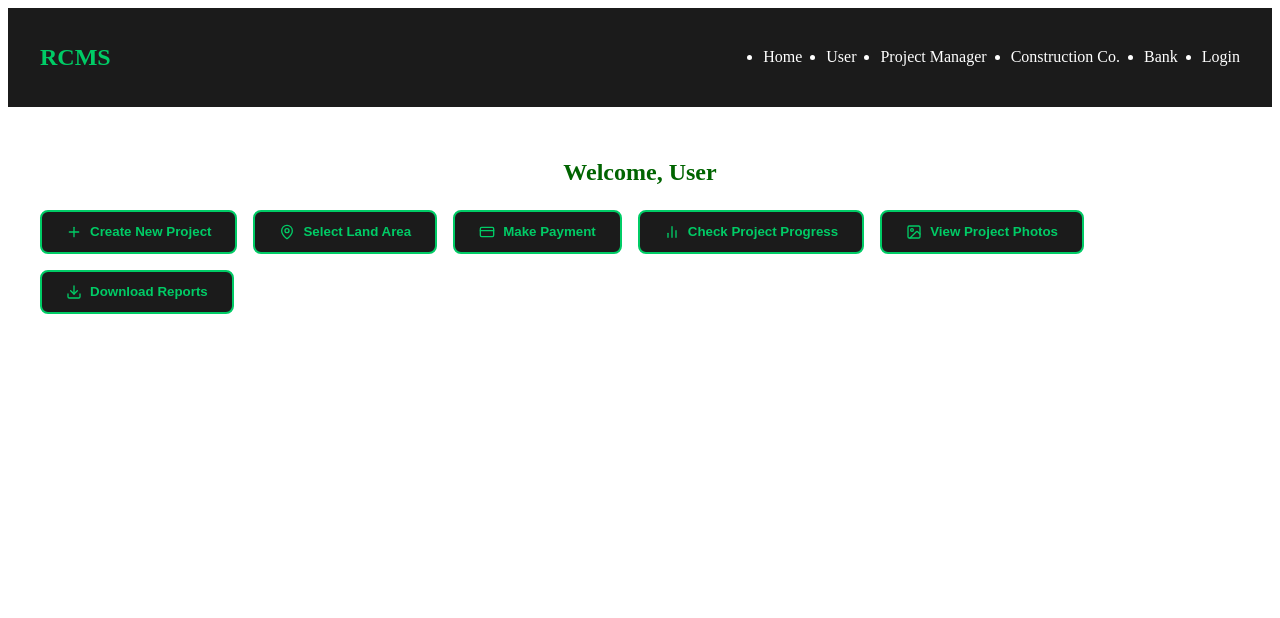
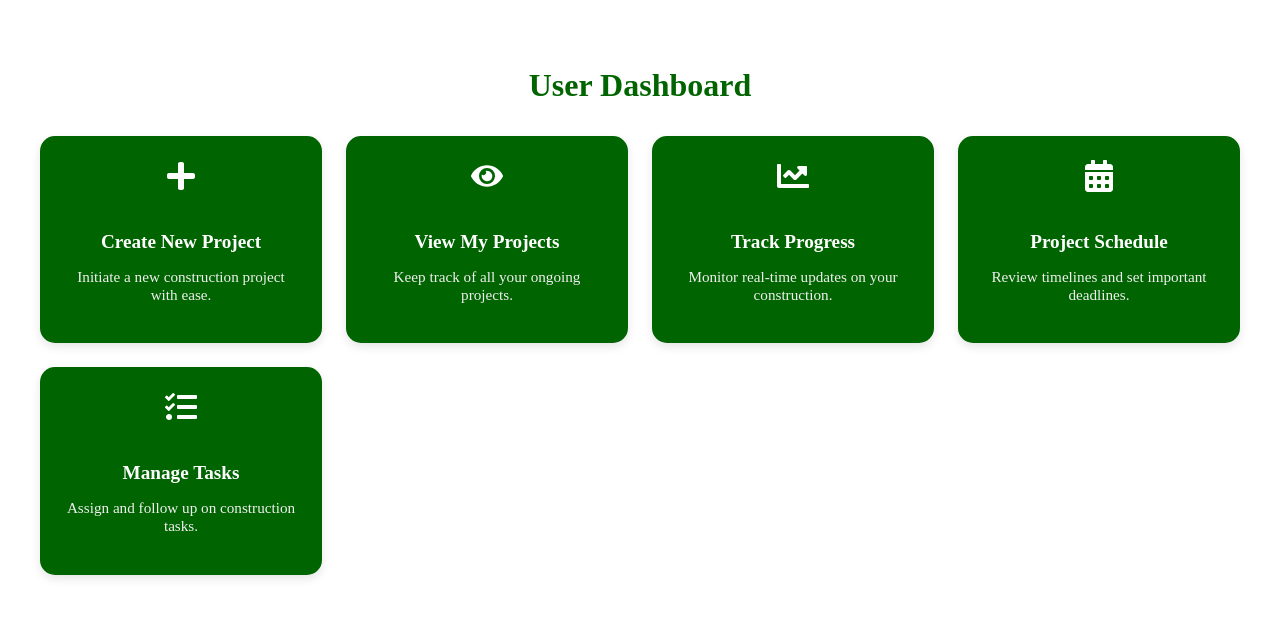
Before and after one commit to Robert-Otieno-Alehandro21/RCMS, a React (Vite) app: page /user-dashboard in a window 1280 px wide. Shown: the top 618 px of the page. Built offline with nearby package versions, Linux system fonts and the light colour scheme.

Commit message:
Made changes on the dashboards

```diff
--- a/package.json
+++ b/package.json
@@ -11,7 +11,8 @@
   },
   "dependencies": {
     "react": "^19.1.0",
-    "react-dom": "^19.1.0"
+    "react-dom": "^19.1.0",
+    "react-icons": "^5.5.0"
   },
   "devDependencies": {
     "@eslint/js": "^9.25.0",
--- a/src/App.jsx
+++ b/src/App.jsx
@@ -24,6 +24,9 @@ const App = () => {
       <Route path="/project-manager" element={<Projectmanager />} />
       <Route path="/construction-company" element={<Constructioncompany />} />
       <Route path="/bank-management" element={<Bankmanagement />} />
+
+
+
     </Routes>
   );
 };
--- a/src/Dashboards/Bankmanagement.css
+++ b/src/Dashboards/Bankmanagement.css
@@ -1,50 +1,39 @@
-.dashboard.bank {
+.dashboard-container {
+  background-color: #ffffff;
+  min-height: 100vh;
   padding: 2rem;
-  background: #ffffff;
-  min-height: 100vh;
-  color: #1b1b1b;
 }
 
-.dashboard.bank h2 {
+.dashboard-title {
   color: #006400;
-  margin-bottom: 1.5rem;
+  text-align: center;
+  margin-bottom: 2rem;
+  font-size: 2rem;
 }
 
-.dashboard-section {
-  display: flex;
-  flex-wrap: wrap;
-  gap: 1rem;
+.dashboard-modules {
+  display: grid;
+  grid-template-columns: repeat(auto-fit, minmax(250px, 1fr));
+  gap: 1.5rem;
 }
 
-.dashboard-section button {
-  background: #1b1b1b;
-  color: #00cc66;
-  border: 2px solid #00cc66;
-  padding: 0.75rem 1.5rem;
-  border-radius: 8px;
-  font-weight: bold;
+.dashboard-card {
+  background-color: #006400;
+  color: white;
+  padding: 1.5rem;
+  border-radius: 15px;
+  box-shadow: 0 4px 10px rgba(0, 0, 0, 0.1);
+  transition: transform 0.3s ease;
+  text-align: center;
   cursor: pointer;
-  transition: all 0.3s ease;
-  display: flex;
-  align-items: center;
-  gap: 8px;
 }
 
-.dashboard-section button:hover {
-  background: #00cc66;
-  color: #ffffff;
-  transform: translateY(-2px);
-  box-shadow: 0 4px 12px rgba(0, 204, 102, 0.3);
+.dashboard-card:hover {
+  transform: translateY(-5px);
 }
 
-@media (max-width: 768px) {
-  .dashboard-section {
-    flex-direction: column;
-    align-items: stretch;
-  }
-
-  .dashboard-section button {
-    width: 100%;
-    justify-content: center;
-  }
+.dashboard-icon {
+  font-size: 2rem;
+  margin-bottom: 1rem;
+  color: white;
 }
--- a/src/Dashboards/Constructioncompany.css
+++ b/src/Dashboards/Constructioncompany.css
@@ -1,50 +1,39 @@
-.dashboard.company {
+.dashboard-container {
+  background-color: #ffffff;
+  min-height: 100vh;
   padding: 2rem;
-  background: #ffffff;
-  min-height: 100vh;
-  color: #1b1b1b;
 }
 
-.dashboard.company h2 {
+.dashboard-title {
   color: #006400;
-  margin-bottom: 1.5rem;
+  text-align: center;
+  margin-bottom: 2rem;
+  font-size: 2rem;
 }
 
-.dashboard-section {
-  display: flex;
-  flex-wrap: wrap;
-  gap: 1rem;
+.dashboard-modules {
+  display: grid;
+  grid-template-columns: repeat(auto-fit, minmax(250px, 1fr));
+  gap: 1.5rem;
 }
 
-.dashboard-section button {
-  background: #1b1b1b;
-  color: #00cc66;
-  border: 2px solid #00cc66;
-  padding: 0.75rem 1.5rem;
-  border-radius: 8px;
-  font-weight: bold;
+.dashboard-card {
+  background-color: #006400;
+  color: white;
+  padding: 1.5rem;
+  border-radius: 15px;
+  box-shadow: 0 4px 10px rgba(0, 0, 0, 0.1);
+  transition: transform 0.3s ease;
+  text-align: center;
   cursor: pointer;
-  transition: all 0.3s ease;
-  display: flex;
-  align-items: center;
-  gap: 8px;
 }
 
-.dashboard-section button:hover {
-  background: #00cc66;
-  color: #ffffff;
-  transform: translateY(-2px);
-  box-shadow: 0 4px 12px rgba(0, 204, 102, 0.3);
+.dashboard-card:hover {
+  transform: translateY(-5px);
 }
 
-@media (max-width: 768px) {
-  .dashboard-section {
-    flex-direction: column;
-    align-items: stretch;
-  }
-
-  .dashboard-section button {
-    width: 100%;
-    justify-content: center;
-  }
+.dashboard-icon {
+  font-size: 2rem;
+  margin-bottom: 1rem;
+  color: white;
 }
--- a/src/Dashboards/Projectmanager.css
+++ b/src/Dashboards/Projectmanager.css
@@ -1,50 +1,44 @@
-.dashboard.manager {
+.dashboard-container {
+  background-color: #ffffff;
+  min-height: 100vh;
   padding: 2rem;
-  background: #ffffff;
-  min-height: 100vh;
-  color: #1b1b1b;
 }
 
-.dashboard.manager h2 {
+.dashboard-title {
   color: #006400;
-  margin-bottom: 1.5rem;
+  text-align: center;
+  margin-bottom: 2rem;
+  font-size: 2rem;
 }
 
-.dashboard-section {
-  display: flex;
-  flex-wrap: wrap;
-  gap: 1rem;
+.dashboard-modules {
+  display: grid;
+  grid-template-columns: repeat(auto-fit, minmax(250px, 1fr));
+  gap: 1.5rem;
 }
 
-.dashboard-section button {
-  background: #1b1b1b;
-  color: #00cc66;
-  border: 2px solid #00cc66;
-  padding: 0.75rem 1.5rem;
-  border-radius: 8px;
-  font-weight: bold;
+.dashboard-card {
+  background-color: #006400;
+  color: white;
+  padding: 1.5rem;
+  border-radius: 15px;
+  box-shadow: 0 4px 10px rgba(0, 0, 0, 0.1);
   cursor: pointer;
-  transition: all 0.3s ease;
-  display: flex;
-  align-items: center;
-  gap: 8px;
+  transition: transform 0.3s ease, box-shadow 0.3s ease;
 }
 
-.dashboard-section button:hover {
-  background: #00cc66;
-  color: #ffffff;
-  transform: translateY(-2px);
-  box-shadow: 0 4px 12px rgba(0, 204, 102, 0.3);
+.dashboard-card:hover {
+  transform: translateY(-5px);
+  box-shadow: 0 8px 20px rgba(0, 100, 0, 0.3);
 }
 
-@media (max-width: 768px) {
-  .dashboard-section {
-    flex-direction: column;
-    align-items: stretch;
-  }
+.dashboard-card h3 {
+  margin-bottom: 0.5rem;
+  font-size: 1.2rem;
+  color: #ffffff;
+}
 
-  .dashboard-section button {
-    width: 100%;
-    justify-content: center;
-  }
+.dashboard-card p {
+  font-size: 0.95rem;
+  color: #f0f0f0;
 }
--- a/src/Dashboards/Projectmanager.jsx
+++ b/src/Dashboards/Projectmanager.jsx
@@ -1,27 +1,39 @@
 import React from "react";
-import Navbar from "../components/Navbar";
-import {
-  UploadCloud,
-  CheckCircle,
-  ClipboardList,
-  FileText
-} from "lucide-react";
 import "./Projectmanager.css";
+import { FaProjectDiagram, FaMapMarkedAlt, FaImages, FaClipboardCheck, FaTools } from "react-icons/fa";
 
 const Projectmanager = () => {
   return (
-    <>
-      <Navbar />
-      <div className="dashboard manager">
-        <h2>Project Manager Dashboard</h2>
-        <div className="dashboard-section">
-          <button><UploadCloud size={16} /> Upload Project Photos</button>
-          <button><CheckCircle size={16} /> Approve Milestones</button>
-          <button><ClipboardList size={16} /> Track Project Status</button>
-          <button><FileText size={16} /> View Reports</button>
+    <div className="dashboard-container">
+      <h2 className="dashboard-title">Project Manager Dashboard</h2>
+      <div className="dashboard-modules">
+        <div className="dashboard-card">
+          <FaProjectDiagram className="dashboard-icon" />
+          <h3>Create Project</h3>
+          <p>Start new construction projects efficiently.</p>
+        </div>
+        <div className="dashboard-card">
+          <FaMapMarkedAlt className="dashboard-icon" />
+          <h3>Select Land</h3>
+          <p>Choose areas using map coordinates.</p>
+        </div>
+        <div className="dashboard-card">
+          <FaImages className="dashboard-icon" />
+          <h3>Upload Photos</h3>
+          <p>Document the progress of your projects.</p>
+        </div>
+        <div className="dashboard-card">
+          <FaClipboardCheck className="dashboard-icon" />
+          <h3>Approve Milestones</h3>
+          <p>Sign off project milestones for review.</p>
+        </div>
+        <div className="dashboard-card">
+          <FaTools className="dashboard-icon" />
+          <h3>Manage Resources</h3>
+          <p>Track and allocate tools and labor.</p>
         </div>
       </div>
-    </>
+    </div>
   );
 };
 
--- a/src/Dashboards/Userdashboard.css
+++ b/src/Dashboards/Userdashboard.css
@@ -1,50 +1,39 @@
-.dashboard.user {
+.dashboard-container {
+  background-color: #ffffff;
+  min-height: 100vh;
   padding: 2rem;
-  background: #ffffff;
-  min-height: 100vh;
-  color: #1b1b1b;
 }
 
-.dashboard.user h2 {
+.dashboard-title {
   color: #006400;
-  margin-bottom: 1.5rem;
+  text-align: center;
+  margin-bottom: 2rem;
+  font-size: 2rem;
 }
 
-.dashboard-section {
-  display: flex;
-  flex-wrap: wrap;
-  gap: 1rem;
+.dashboard-modules {
+  display: grid;
+  grid-template-columns: repeat(auto-fit, minmax(250px, 1fr));
+  gap: 1.5rem;
 }
 
-.dashboard-section button {
-  background: #1b1b1b;
-  color: #00cc66;
-  border: 2px solid #00cc66;
-  padding: 0.75rem 1.5rem;
-  border-radius: 8px;
-  font-weight: bold;
+.dashboard-card {
+  background-color: #006400;
+  color: white;
+  padding: 1.5rem;
+  border-radius: 15px;
+  box-shadow: 0 4px 10px rgba(0, 0, 0, 0.1);
+  transition: transform 0.3s ease;
+  text-align: center;
   cursor: pointer;
-  transition: all 0.3s ease;
-  display: flex;
-  align-items: center;
-  gap: 8px;
 }
 
-.dashboard-section button:hover {
-  background: #00cc66;
-  color: #ffffff;
-  transform: translateY(-2px);
-  box-shadow: 0 4px 12px rgba(0, 204, 102, 0.3);
+.dashboard-card:hover {
+  transform: translateY(-5px);
 }
 
-@media (max-width: 768px) {
-  .dashboard-section {
-    flex-direction: column;
-    align-items: stretch;
-  }
-
-  .dashboard-section button {
-    width: 100%;
-    justify-content: center;
-  }
+.dashboard-icon {
+  font-size: 2rem;
+  margin-bottom: 1rem;
+  color: white;
 }
--- a/src/Dashboards/Userdashboard.jsx
+++ b/src/Dashboards/Userdashboard.jsx
@@ -1,31 +1,39 @@
 import React from "react";
-import Navbar from "../components/Navbar";
-import {
-  Plus,
-  MapPin,
-  CreditCard,
-  BarChart2,
-  Image,
-  Download
-} from "lucide-react";
 import "./Userdashboard.css";
+import { FaPlus, FaEye, FaChartLine, FaCalendarAlt, FaTasks } from "react-icons/fa";
 
 const Userdashboard = () => {
   return (
-    <>
-      <Navbar />
-      <div className="dashboard user">
-        <h2>Welcome, User</h2>
-        <div className="dashboard-section">
-          <button><Plus size={16} /> Create New Project</button>
-          <button><MapPin size={16} /> Select Land Area</button>
-          <button><CreditCard size={16} /> Make Payment</button>
-          <button><BarChart2 size={16} /> Check Project Progress</button>
-          <button><Image size={16} /> View Project Photos</button>
-          <button><Download size={16} /> Download Reports</button>
+    <div className="dashboard-container">
+      <h2 className="dashboard-title">User Dashboard</h2>
+      <div className="dashboard-modules">
+        <div className="dashboard-card">
+          <FaPlus className="dashboard-icon" />
+          <h3>Create New Project</h3>
+          <p>Initiate a new construction project with ease.</p>
+        </div>
+        <div className="dashboard-card">
+          <FaEye className="dashboard-icon" />
+          <h3>View My Projects</h3>
+          <p>Keep track of all your ongoing projects.</p>
+        </div>
+        <div className="dashboard-card">
+          <FaChartLine className="dashboard-icon" />
+          <h3>Track Progress</h3>
+          <p>Monitor real-time updates on your construction.</p>
+        </div>
+        <div className="dashboard-card">
+          <FaCalendarAlt className="dashboard-icon" />
+          <h3>Project Schedule</h3>
+          <p>Review timelines and set important deadlines.</p>
+        </div>
+        <div className="dashboard-card">
+          <FaTasks className="dashboard-icon" />
+          <h3>Manage Tasks</h3>
+          <p>Assign and follow up on construction tasks.</p>
         </div>
       </div>
-    </>
+    </div>
   );
 };
 
```
Also changed, not shown: src/Dashboards/Bankmanagement.jsx (+29 -15 lines), src/Dashboards/Constructioncompany.jsx (+29 -17 lines), 2 other files (tests, documents, lock files or other folders).
